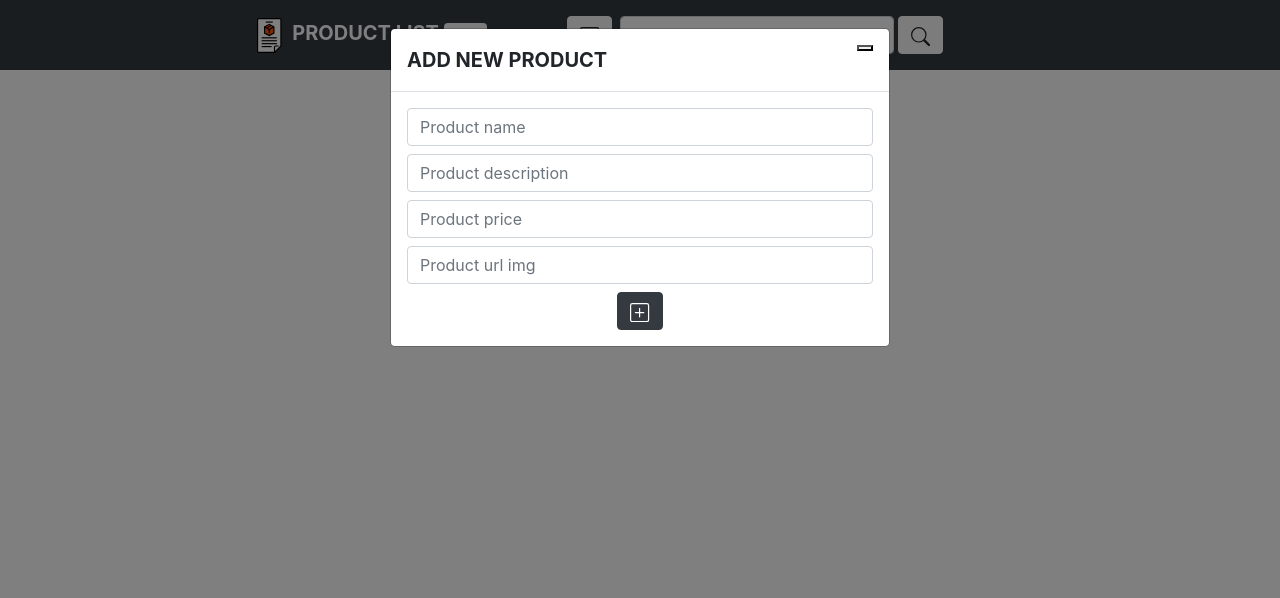
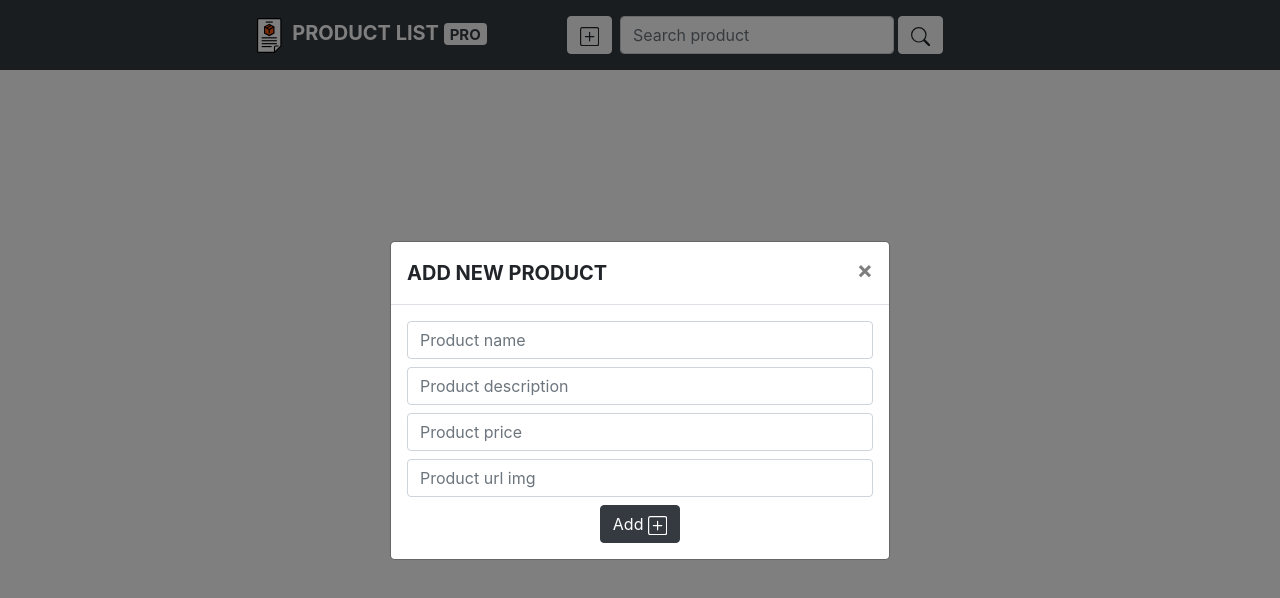
Before and after one commit to teneons/product-list-pro, a React (Create React App) app: page / in a window 1280 px wide. Both pictures are taken after a click on the button 589 px from the left and 35 px from the top of the page. Shown: the top 598 px of the page. Built offline with nearby package versions, Linux system fonts and the light colour scheme.

Commit message:
improved modal window

```diff
--- a/src/components/Header/Header.js
+++ b/src/components/Header/Header.js
@@ -53,7 +53,7 @@ class Header extends Component {
           <div className="d-flex justify-content-center col-12 col-md-8 col-lg-5">
           <div className="collapse navbar navbar-collapse" id="navbarNav">
             <div className="d-flex justify-content-center align-items-center row">
-              <button type="button" className="btn btn-light ml-5" data-toggle="modal" data-target="#exampleModal">{svgPlus}</button>
+              <button type="button" className="btn btn-light ml-5" data-toggle="modal" data-target="#staticBackdrop">{svgPlus}</button>
               <div className="d-flex align-items-center ml-2">
                 <input type="text" className="form-control mr-1" ref={(input) => this.txtSearch = input} placeholder="Search product" />
                 <button type="button" onClick={this.getSearchTxt.bind(this)} className="btn btn-light">{svgSearch}</button>
@@ -64,12 +64,12 @@ class Header extends Component {
 
         </nav>
 
-        <div className="modal fade" id="exampleModal" tabIndex="-1" aria-labelledby="exampleModalLabel" aria-hidden="true">
-          <div className="modal-dialog">
+        <div className="modal fade" id="staticBackdrop" data-backdrop="static" tabIndex="-1" aria-labelledby="staticBackdropLabel" aria-hidden="true">
+          <div className="modal-dialog modal-dialog-centered">
             <div className="modal-content">
               <div className="modal-header">
                 <h5 className="modal-title text-uppercase font-weight-bold" id="exampleModalLabel">Add new product</h5>
-                <button type="button" className="btn-close" data-dismiss="modal" aria-label="Close"></button>
+                <button type="button" className="close" data-dismiss="modal" aria-label="Close"><span aria-hidden="true">&times;</span></button>
               </div>
               <div className="modal-body">
                   <div>
@@ -78,7 +78,7 @@ class Header extends Component {
                     <input type="number" className="form-control mb-2" ref={(input)=> this.txtPrice = input} placeholder="Product price" required/>
                     <input type="text" className="form-control mb-2" ref={(input)=> this.txtImg = input} placeholder="Product url img" required/>
                     <div className="d-flex justify-content-center">
-                      <button type="button" onClick={this.allDataProduct.bind(this)} className="btn btn-dark">{svgPlus}</button>
+                      <button type="button" onClick={this.allDataProduct.bind(this)} className="btn btn-dark">Add {svgPlus}</button>
                     </div>
                   </div>
               </div>
```
